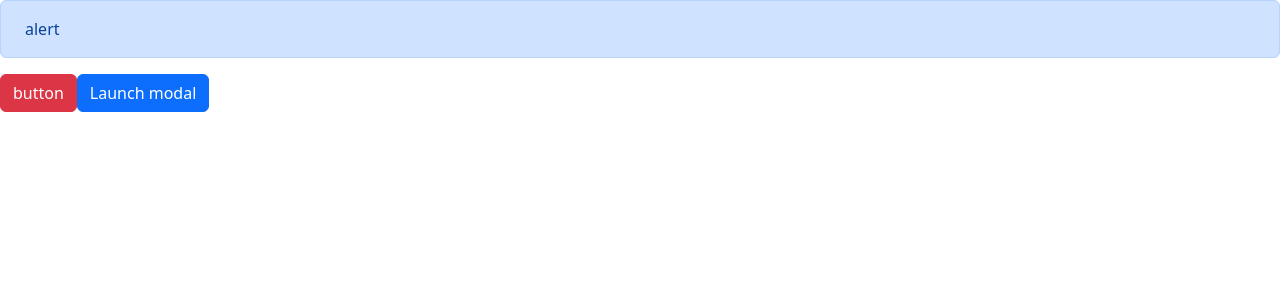
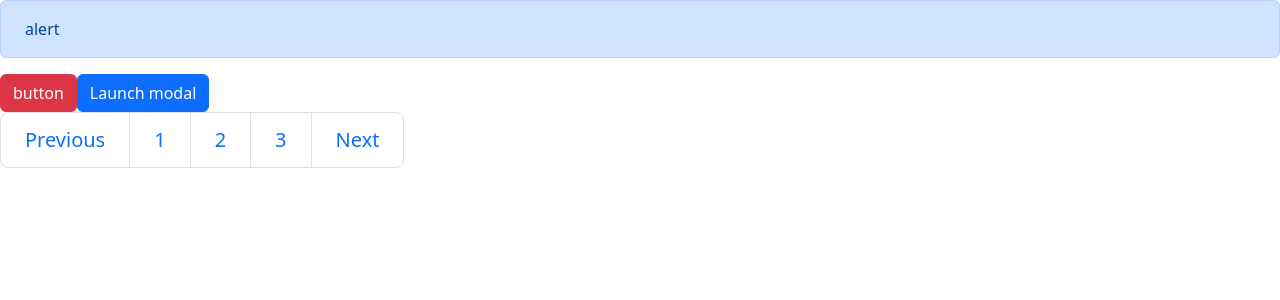
Before and after one commit to martygo/bootstrap-documentation-storybook, a React (Vite) app: page / in a window 1280 px wide. Shown: the top 300 px of the page. Built offline with nearby package versions, Linux system fonts and the light colour scheme.

Commit message:
✨ add new story: Pagination

```diff
--- a/src/App.jsx
+++ b/src/App.jsx
@@ -3,6 +3,7 @@ import React from "react";
 import { Alert } from "./components/Alert/Alert";
 import { Button } from "./components/Button/ Button";
 import { Modal } from "./components/Modal/Modal";
+import { Pagination } from "./components/Pagination/Pagination";
 
 function App() {
 	return (
@@ -12,6 +13,7 @@ function App() {
 			<Modal>
 				<Alert type="primary" message="alert" />
 			</Modal>
+			<Pagination/>
 		</>
 	);
 }
--- a/src/components/Pagination/Pagination.jsx
+++ b/src/components/Pagination/Pagination.jsx
@@ -1,11 +1,42 @@
 import React from "react";
+import { PropTypes } from "prop-types";
 
-const Pagination = () => {
+export const Pagination = ({ active, size, disabled }) => {
+	const paginationClasses = ["pagination", `pagination-${size}`];
+
 	return (
-		<div className="alert alert-primary">
-			A simple primary alert—check it out!
-		</div>
+		<>
+			<nav>
+				<ul className={paginationClasses.join(" ").trim()}>
+					<li className={`page-item ${disabled ? "disabled" : ""}`}>
+						<button className="page-link">Previous</button>
+					</li>
+					<li className={`page-item ${active ? "active" : ""}`}>
+						<button className="page-link">1</button>
+					</li>
+					<li className="page-item">
+						<button className="page-link">2</button>
+					</li>
+					<li className="page-item">
+						<button className="page-link">3</button>
+					</li>
+					<li className="page-item">
+						<button className="page-link">Next</button>
+					</li>
+				</ul>
+			</nav>
+		</>
 	);
 };
 
-export default Pagination;
+Pagination.propTypes = {
+	active: PropTypes.bool,
+	size: PropTypes.oneOf(["lg", "sm"]),
+	disabled: PropTypes.bool,
+};
+
+Pagination.defaultProps = {
+	active: false,
+	size: "lg",
+	disabled: false,
+};
```
Also changed, not shown: 1 other file (tests, documents, lock files or other folders).
